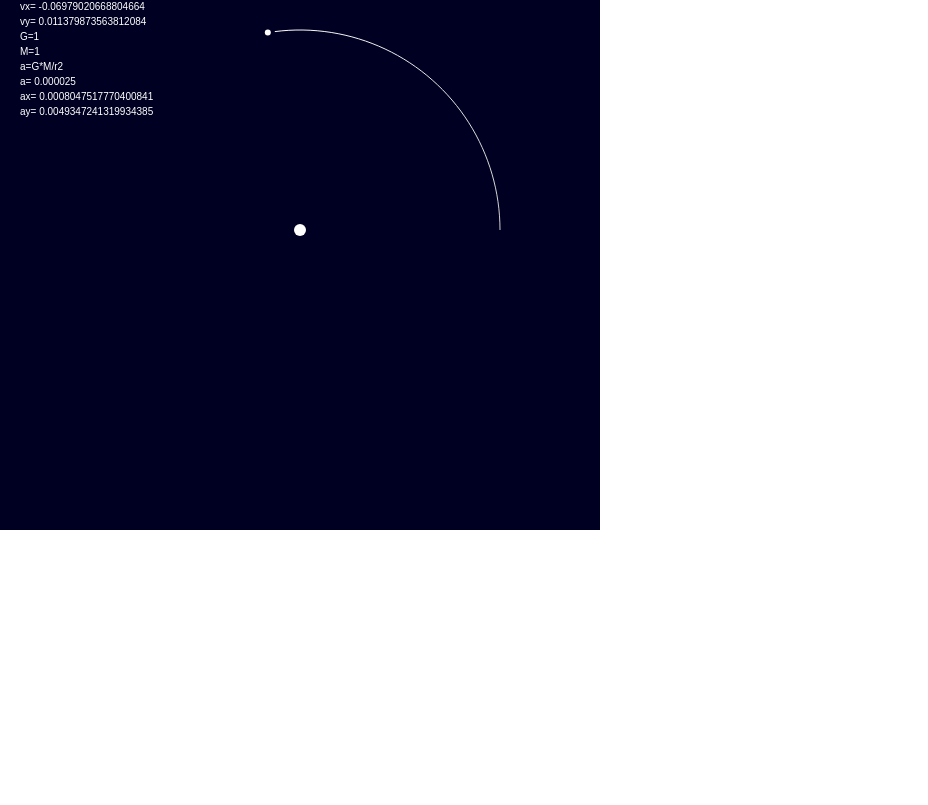
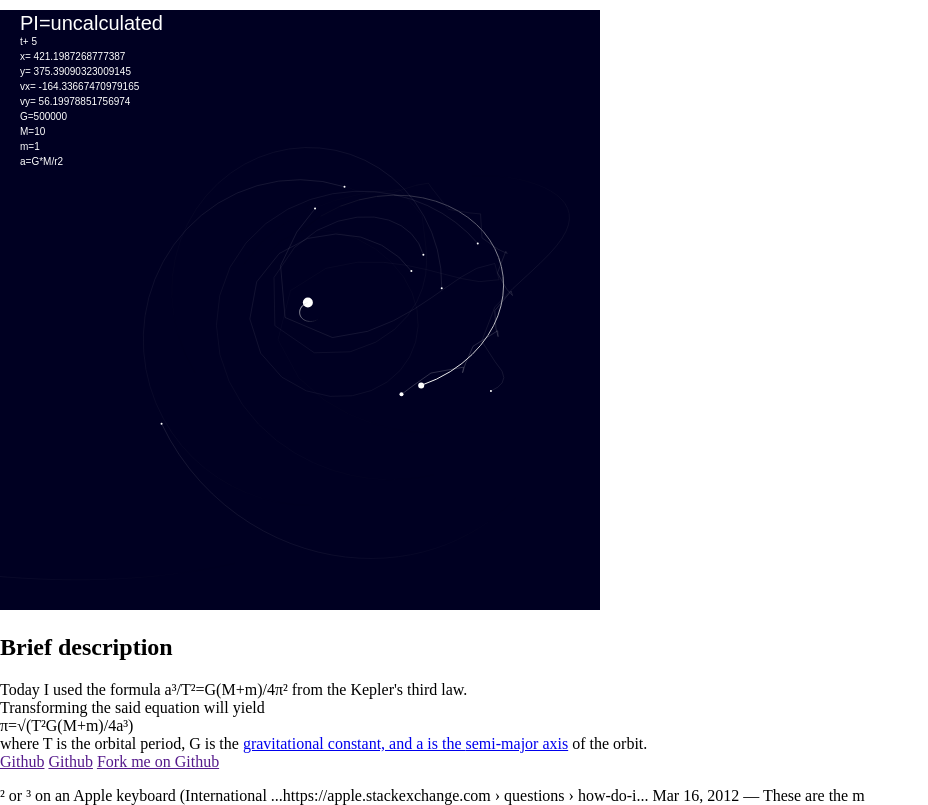
Before and after one commit to martian17/kepler-pi, a plain HTML site: page index.html in a window 1280 px wide. Shown: the part 70-875 px from the top of the page, without its empty margins (0-928 px from the left). Before the commit the page ends 800 px from the top, so only its background shows below. Drawn offline with Linux system fonts and the light colour scheme; animation ran at ten frames a second.

Commit message:
finished the orbital simulator

```diff
--- a/index.html
+++ b/index.html
@@ -6,6 +6,19 @@
 <link rel="stylesheet" href="style.css">
 </head>
 <body>
+    <h1>Calculating π using Kepler's third law</h1>
     <canvas id="canvas"></canvas>
+    <h2>Brief description</h2>
+    <p>
+    Today I used the formula a³/T²=G(M+m)/4π² from the Kepler's third law.<br>
+    Transforming the said equation will yield<br>
+    π=√(T²G(M+m)/4a³)<br>
+    where T is the orbital period, G is the <a target="_blank" href="https://en.wikipedia.org/wiki/Gravitational_constant">gravitational constant, and a is the <a target="_blank" href="https://en.wikipedia.org/wiki/Semi-major_and_semi-minor_axes">semi-major axis</a> of the orbit.<br>
+    <a target="_blank" href="">Github</a>
+    <a target="_blank" href="">Github</a>
+    <a target="_blank" id="github" href="">Fork me on Github</a>
+    </p>
     <script src="main.js"></script>
 </body>
+² or ³ on an Apple keyboard (International ...https://apple.stackexchange.com › questions › how-do-i...
+Mar 16, 2012 — These are the m
--- a/main.js
+++ b/main.js
@@ -1,96 +1,271 @@
+var Track = function(){
+    var head = [];
+    var tail = [];
+    head[3] = false;//prev
+    head[4] = tail;//next
+    tail[3] = head;
+    tail[4] = false;
+    this.addCoord = function(x,y,t){
+        var prev = tail[3];
+        var next = tail;
+        var newNode = [x,y,t,prev,next];
+        prev[4] = newNode;
+        next[3] = newNode;
+    };
+    this.tick = function(dt){
+        var node = head[4];
+        while(node !== tail){
+            node[2] -= dt;
+            if(node[2] < 0){
+                //delete the node
+                var prev = node[3];
+                var next = node[4];
+                prev[4] = next;
+                next[3] = prev;
+            }
+            node = node[4];
+        }
+    };
+    this.itr = function(func){
+        var node = head[4];
+        if(node === tail)return false;
+        var nextNode = node[4];
+        while(nextNode !== tail){
+            func(node,nextNode);
+            node = nextNode;
+            nextNode = nextNode[4];
+        }
+    };
+};
+
+
+var G = 500000;
+
+var GravitySimulation = function(canvas){
+    var objs = {};
+    var sigma = 1;
+    var idd = 0;
+    var genid = function(){
+        return idd++;
+    };
+    this.add = function(vals){
+        var id = genid();
+        vals.id = id;
+        objs[id] = vals
+        return vals;
+    };
+    this.remove = function(vals){
+        var id = vals.id;
+        if(id in objs){
+            delete objs[id];
+        }
+    };
+    this.step = function(dt){
+        for(var i in objs){
+            var obj1 = objs[i];
+            if(obj1.fixed)continue;
+            var fx = 0;
+            var fy = 0;
+            for(var j in objs){
+                if(i === j)continue;
+                var obj2 = objs[j];
+                if(obj2.m === 0)continue;//if mass is 0 no need to calculate
+                var dx = obj2.x-obj1.x;
+                var dy = obj2.y-obj1.y;
+                var r2 = dx*dx+dy*dy;
+                var r = Math.sqrt(r2);
+                var f = G*obj1.m*obj2.m/(r2+sigma);
+                fx += f*dx/r;
+                fy += f*dy/r;
+            }
+            var ax = fx/obj1.m;
+            var ay = fy/obj1.m;
+            obj1.vx += ax*dt;
+            obj1.vy += ay*dt;
+            obj1.x += obj1.vx*dt;
+            obj1.y += obj1.vy*dt;
+        }
+    };
+    var width = canvas.width;
+    var height = canvas.height;
+    var ctx = canvas.getContext("2d");
+    this.draw = function(dt){
+        ctx.clearRect(0,0,width,height);
+        for(var i in objs){
+            var obj = objs[i];
+            var x = obj.x;
+            var y = obj.y;
+            var r = obj.r;
+            var id = obj.id;
+            ctx.beginPath();
+            ctx.arc(x,y,r,0,6.28);
+            ctx.fillStyle = "#fff";
+            ctx.fill();
+            if(obj.isTrack){
+                if(!obj.track)obj.track = new Track();
+                var track = obj.track;
+                track.tick(dt);
+                var ttt = 3;
+                track.addCoord(x,y,ttt);
+                if(obj.lw)ctx.lineWidth = obj.lw;
+                track.itr((n1,n2)=>{
+                    var t = n1[2];
+                    //console.log(n1,n2);
+                    var col = Math.floor(t/ttt*255);
+                    var col1 = Math.floor(256/16*2+col*(14/16));
+                    ctx.strokeStyle = "rgb("+col+","+col+","+col1+")";
+                    ctx.beginPath();
+                    ctx.moveTo(n1[0],n1[1]);
+                    ctx.lineTo(n2[0],n2[1]);
+                    ctx.stroke();
+                });
+                ctx.lineWidth = 1;
+            }
+        }
+    };
+};
+
+var dist = function(a,b){
+    return Math.sqrt((a.x-b.x)*(a.x-b.x)+(a.y-b.y)*(a.y-b.y));
+};
+var distVect = function(a,b){
+    return Math.sqrt((a[0]-b[0])*(a[0]-b[0])+(a[1]-b[1])*(a[1]-b[1]));
+};
+
 var canvas = document.getElementById("canvas");
 canvas.width = 600;
 canvas.height = 600;
 canvas.style.backgroundColor = "#002";
 var ctx = canvas.getContext("2d");
+var sim = new GravitySimulation(canvas);
 
-//flying satellites around a star
+var centerO = sim.add({
+    x:300,
+    y:300,
+    vx:3,
+    vy:-10,
+    m:10,
+    r:5,
+    isTrack:true
+});
 
-var G = 1;
-var M = 1;
-var x = 200;
-var y = 0;
-var vx = 0;
-var vy = -Math.sqrt(G*M/x);
+var mainSat = sim.add({
+    x:500,
+    y:300,
+    vx:-30,
+    vy:100,
+    m:1,
+    r:3,
+    isTrack:true
+});
 
 
-var trail = [];
-var dist = 0;
+sim.add({
+    x:400,
+    y:300,
+    vx:111,
+    vy:100,
+    m:0.00001,
+    r:2,
+    lw:0.2,
+    isTrack:true
+});
 
-var calcStep = function(dt){
-    var r2 = x*x+y*y;
-    var a = G*M/r2;
-    var r = Math.sqrt(r2);
-    var ax = -a*x/r;
-    var ay = -a*y/r;
-    vx += ax*dt;
-    vy += ay*dt;
-    x += vx*dt;//+1/2*ax*dt*dt;
-    y += vy*dt;//+1/2*ay*dt*dt;
-    dist += Math.sqrt(vx*dt*vx*dt+vy*dt*vy*dt);
-    if(flag&&y <= 0){
-        return false;
+
+for(var i = 0; i < 3; i++){
+    for(var j = 0; j < 3; j++){
+        sim.add({
+            x:500+(i-1.5)*60,
+            y:300+(j-1.5)*20,
+            vx:120,
+            vy:100,
+            m:0.0000001,
+            r:1,
+            lw:0.1,
+            isTrack:true
+        });
     }
-    return true;
-};
+}
 
+var orbits = 0;
+var previousPerigee = -10;
 var start = 0;
-var flag = false;
+var apogee = 0;
+var perigee = 0;
+var pi = "uncalculated";
+var prevR = dist(mainSat,centerO);
+var drdt = -1;//decreasing
 var animate = function(t){
+    t = t/1000;
     if(start === 0)start = t;
-    var dt = t - start;
+    var dt = (t-start);
     start = t;
-    trail.push([x,y]);
     for(var i = 0; i < 1000; i++){
-        var r = calcStep(dt/1000);
-        if(!r)break;
+        sim.step(dt/1000);
+        if(t < 0.5)continue;
+        var tnow = (t+i*dt/1000);
+        var r = dist(mainSat,centerO);
+        var drdtnow = r-prevR;
+        var drdtold = drdt;
+        drdt = drdtnow;
+        prevR = r;
+        if(drdtnow < 0 && !(drdtold < 0)){
+            //found apogee
+            console.log("apogee");
+            apogee = r;
+        }else if(!(drdtnow < 0) && drdtold < 0){
+            //found perigee
+            console.log("perigee");
+            perigee = r;
+            if(previousPerigee === -10){
+                previousPerigee = tnow;
+            }else{
+                var T = tnow-previousPerigee;
+                previousPerigee = tnow;
+                var semiMajorAxis = (apogee+perigee)/2;
+                //console.log(apogee,perigee,semiMajorAxis,T)
+                pi = Math.sqrt(T*T*G*(centerO.m+mainSat.m)/semiMajorAxis/semiMajorAxis/semiMajorAxis/4);
+                console.log(pi);
+            }
+        }
+
+
+        /*
+        if(mainSat.x < 300){
+            //console.log("adfasd");
+            countFlag = true;
+        }
+        if(countFlag && mainSat.y > 320 && mainSat.x > 320){
+            var T;
+            if(passStart === -10){
+                passStart = t+i*dt/1000;
+            }else{
+                orbits++;
+                Tsum = (t+i*dt/1000)-passStart;
+                T = Tsum/orbits;
+                var r = dist(mainSat,centerO);
+                var pi = Math.sqrt(T*T*G*centerO.m/r/r/r/4);
+                //console.log(t);
+                console.log(passStart,T,Tsum,pi);
+            }
+            console.log(orbits);
+            countFlag = false;
+        }*/
     }
-    //drawing
-    ctx.clearRect(0,0,600,600);
-    for(var i = trail.length-1; i > 0; i--){
-        var x1 = trail[i][0]+300;
-        var y1 = trail[i][1]+300;
-        var x2 = trail[i-1][0]+300;
-        var y2 = trail[i-1][1]+300;
-        var col = 255-Math.floor(trail.length-i);
-        col = col < 100?100:col;
-        ctx.strokeStyle = "rgb("+col+","+col+","+col+")";
-        ctx.beginPath();
-        ctx.moveTo(x1,y1);
-        ctx.lineTo(x2,y2);
-        ctx.stroke();
-    }
-    ctx.fillStyle = "#fff";
-    ctx.beginPath();
-    ctx.arc(x+300,y+300,3,0,6.28);
-    ctx.closePath();
-    ctx.fill();
-    ctx.beginPath();
-    ctx.arc(300,300,6,0,6.28);
-    ctx.closePath();
-    ctx.fill();
+    sim.draw(dt);
     ctx.textAlign="left";
     ctx.font="20px Arial";
-    ctx.fillText("PI="+(dist/200/2),20,20);
+    ctx.fillText("PI="+pi,20,20);
     ctx.font="10px Arial";
-    ctx.fillText(("t+ "+(t/1000)).slice(0,11),20,35);
-    ctx.fillText(("x= "+x),20,50);
-    ctx.fillText(("y= "+y),20,65);
-    ctx.fillText(("vx= "+vx),20,80);
-    ctx.fillText(("vy= "+vy),20,95);
-    ctx.fillText(("G=1"),20,110);
-    ctx.fillText(("M=1"),20,125);
-    var a = G*M/40000;
-    ctx.fillText(("a=G*M/r2"),20,140);
-    ctx.fillText(("a= "+a),20,155);
-    ctx.fillText(("ax= "+(-a*x/r)),20,170);
-    ctx.fillText(("ay= "+(-a*y/r)),20,185);
-    if(flag&&y <= 0){
-        return false;
-    }
-    if(y > 0){
-        flag = true;
-    }
+    ctx.fillText(("t+ "+t).slice(0,11),20,35);
+    ctx.fillText(("x= "+mainSat.x),20,50);
+    ctx.fillText(("y= "+mainSat.y),20,65);
+    ctx.fillText(("vx= "+mainSat.vx),20,80);
+    ctx.fillText(("vy= "+mainSat.vy),20,95);
+    ctx.fillText(("G="+G),20,110);
+    ctx.fillText(("M="+centerO.m),20,125);
+    ctx.fillText(("m="+mainSat.m),20,140);
+    ctx.fillText(("a=G*M/r2"),20,155);
     requestAnimationFrame(animate);
 };
 
```
